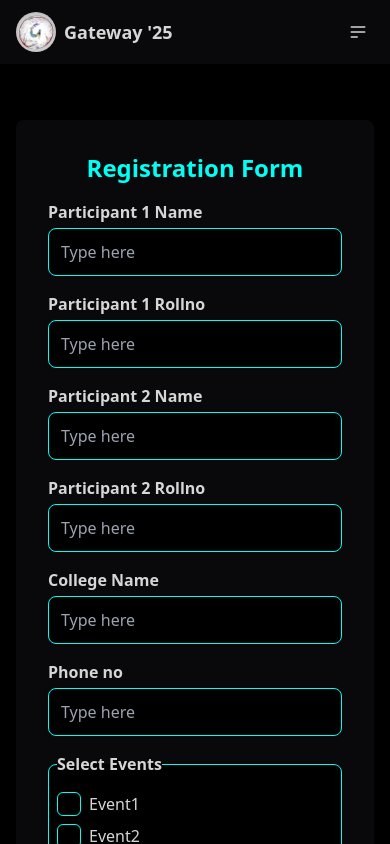
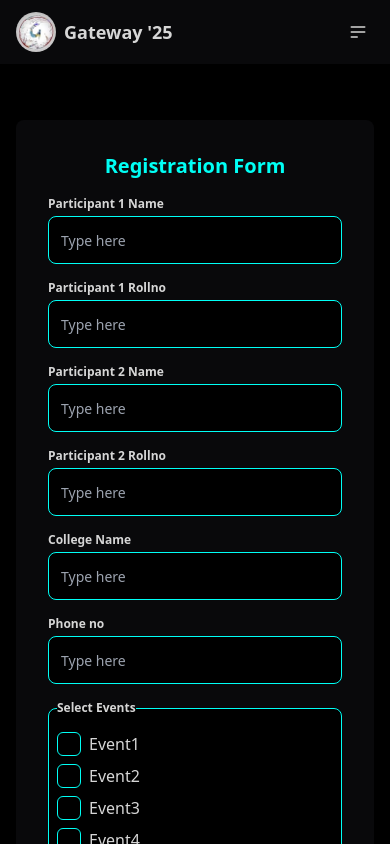
Before and after one commit to subramani03/gateway, a React (Vite) app in the folder frontend/: page /register in a window 390 px wide. Shown: the top 844 px of the page. Built offline with nearby package versions, Linux system fonts and the light colour scheme.

Commit message:
add close registration feature

```diff
--- a/frontend/package.json
+++ b/frontend/package.json
@@ -11,15 +11,18 @@
   },
   "dependencies": {
     "@heroicons/react": "^2.2.0",
+    "@reduxjs/toolkit": "^2.6.1",
     "axios": "^1.8.1",
     "file-saver": "^2.0.5",
     "jspdf": "^3.0.0",
     "jspdf-autotable": "^5.0.2",
     "react": "^19.0.0",
     "react-dom": "^19.0.0",
+    "react-redux": "^9.2.0",
     "react-router-dom": "^7.2.0",
     "react-scroll": "^1.9.3",
     "react-toastify": "^11.0.5",
+    "redux-persist": "^6.0.0",
     "xlsx": "^0.18.5"
   },
   "devDependencies": {
--- a/frontend/src/App.jsx
+++ b/frontend/src/App.jsx
@@ -1,4 +1,4 @@
-import React from 'react'
+import React, { useState } from 'react'
 import { BrowserRouter, Route, Routes } from 'react-router-dom'
 import Body from './Components/Body'
 import Home from './Components/Home'
@@ -8,21 +8,32 @@ import Admin from './Components/Admin'
 import Registration from './Components/Registration'
 import Login from './Components/Login'
 import EventRule from './Components/EventRule'
+import ConfirmationBox from './Components/ConfirmationBox'
+import { Provider } from "react-redux";
+import { PersistGate } from "redux-persist/integration/react"; // Import PersistGate
+import AppStore, { persistor } from './Utils/AppStore'; // Import persistor
 const App = () => {
   return (
+
+    <Provider store={AppStore}>
+      <PersistGate loading={null} persistor={persistor}>
       <BrowserRouter>
         <Routes>
-      <Route path="/" element={<Body/>} >
+          <Route path="/" element={<Body />} >
             <Route path="/" index element={<Home />} />
             <Route path="/event" element={<Event />} />
             <Route path="/about" element={<About />} />
             <Route path="/admin" element={<Admin />} />
-      <Route path="/login" element={<Login/>} />
-      <Route path="/event/:id" element={<EventRule/>} />
-      <Route path="/register" element={<Registration/>} />
+            <Route path="/login" element={<Login />} />
+            <Route path="/ConfirmationBox" element={<ConfirmationBox />} />
+            <Route path="/event/:id" element={<EventRule />} />
+            <Route path="/register" element={<Registration />} />
           </Route>
         </Routes>
       </BrowserRouter>
+      </PersistGate>
+    </Provider>
+
   )
 }
 export default App
--- /dev/null
+++ b/frontend/src/Components/ConfirmationBox.jsx
@@ -0,0 +1,36 @@
+import axios from 'axios';
+import React from 'react'
+import { Link } from 'react-router-dom'
+import { BASE_URL } from '../Utils/constants';
+
+const ConfirmationBox = ({setFilterRegistrationDetails,setRegistrationDetails,setShowConfirmation}) => {
+    const deleteRecords = async () => {
+        try {
+          await axios.delete(`${BASE_URL}deteteRegistration`, {
+            withCredentials: true,
+          });
+          setFilterRegistrationDetails([]);
+          setRegistrationDetails([]);
+        } catch (err) {
+          console.log(err);
+        }
+      };
+    return (
+        <div className='fixed  inset-0 flex justify-center items-center bg-black/90'>
+            <div className='bg-zinc-950 p-8 font-bold'>
+                <p>Do You want to delete all the Registration?</p>
+                <div className='flex justify-around mt-5'>
+                    <button className="border  border-primary  text-primary rounded-full p-2 w-28 hover:bg-primary hover:text-white transition" onClick={()=>{setShowConfirmation(false)}}>
+                        Cancel
+                    </button>
+                    <button className="border  border-red-500  text-red-500 rounded-full p-2 w-28 hover:bg-red-500 hover:text-white transition" onClick={deleteRecords}>
+                        Delete
+                    </button>
+                </div>
+            </div>
+        </div>
+
+    )
+}
+
+export default ConfirmationBox
--- a/frontend/src/Components/Navbar.jsx
+++ b/frontend/src/Components/Navbar.jsx
@@ -9,7 +9,6 @@ const Navbar = () => {
   window.addEventListener('scroll', () => {
     if (window.scrollY > 550) {
       setSticky(true)
-      console.log("sticky"+sticky);
     } else {
       setSticky(false)
     }
--- a/frontend/src/Components/Registration.jsx
+++ b/frontend/src/Components/Registration.jsx
@@ -4,11 +4,11 @@ import { useNavigate } from 'react-router-dom';
 import { ToastContainer, toast } from 'react-toastify';
 import 'react-toastify/dist/ReactToastify.css';
 import { BASE_URL } from '../Utils/constants';
+import { useSelector } from 'react-redux';
 
 const Registration = () => {
-
     const navigate = useNavigate();
-
+    const isRegistrationClose = useSelector(state =>state.registration);
     const [formData, setFormData] = useState({
         Participant1_Name: "",
         Participant1_rollno: "",
@@ -79,59 +79,57 @@ const Registration = () => {
             });
         }
     }
-
-    // const handleSubmit = (e) => {
-    //     e.preventDefault();
-    //     console.log(formData);
-    //     alert("Registration successful!");
-    // };
-
-    return (
+    console.log(isRegistrationClose);
+    {return isRegistrationClose?(
+        <div className='flex justify-center items-center h-96'>
+            <p className='font-semibold'>We're sorry, but registration is currently closed. Stay tuned for upcoming opportunities!</p>
+        </div>
+         ):(
         <div className="flex items-center justify-center min-h-screen p-4 mt-10">
             <div className="bg-zinc-950 p-8 rounded-lg shadow-xl w-full max-w-md">
                 <div className="flex justify-center">
                 </div>
-                <h2 className="text-2xl font-bold text-center text-primary mb-4">Registration Form</h2>
+                <h2 className="text-xl md:text-2xl font-bold text-center text-primary mb-4">Registration Form</h2>
                 <form onSubmit={handleSubmit} className="space-y-4">
                     <fieldset className="fieldset">
-                        <legend className="fieldset-legend font-semibold mb-1">Participant 1 Name</legend>
+                        <legend className="fieldset-legend font-semibold mb-1 md:text-sm text-xs ">Participant 1 Name</legend>
                         <input type="text" placeholder="Type here"
                             name="Participant1_Name"
                             value={formData.Participant1_Name}
                             onChange={handleChange}
-                            className="input w-full p-3 border border-primary rounded-lg focus:ring focus:ring-primary"
+                            className="input text-sm w-full p-3 border border-primary rounded-lg focus:ring focus:ring-primary"
                             required />
                     </fieldset>
                     <fieldset className="fieldset">
-                        <legend className="fieldset-legend font-semibold mb-1">Participant 1 Rollno</legend>
+                        <legend className="fieldset-legend font-semibold mb-1 md:text-sm text-xs">Participant 1 Rollno</legend>
                         <input type="text" placeholder="Type here" name="Participant1_rollno" value={formData.Participant1_rollno} onChange={handleChange}
-                            className="input w-full p-3 border border-primary rounded-lg focus:ring focus:ring-primary"
+                            className="input text-sm w-full p-3 border border-primary rounded-lg focus:ring focus:ring-primary"
                             required />
                     </fieldset>
 
                     <fieldset className="fieldset">
-                        <legend className="fieldset-legend font-semibold mb-1">Participant 2 Name</legend>
+                        <legend className="fieldset-legend font-semibold mb-1 md:text-sm text-xs">Participant 2 Name</legend>
                         <input type="text" placeholder="Type here" name="Participant2_Name" value={formData.Participant2_Name} onChange={handleChange}
-                            className="input w-full p-3 border border-primary rounded-lg focus:ring focus:ring-primary "
+                            className="input text-sm w-full p-3 border border-primary rounded-lg focus:ring focus:ring-primary "
                             />
                     </fieldset>
                     <fieldset className="fieldset">
-                        <legend className="fieldset-legend font-semibold mb-1">Participant 2 Rollno</legend>
+                        <legend className="fieldset-legend font-semibold mb-1 md:text-sm text-xs">Participant 2 Rollno</legend>
                         <input type="text" placeholder="Type here" name="Participant2_rollno" value={formData.Participant2_rollno} onChange={handleChange}
-                            className="input w-full p-3 border border-primary rounded-lg focus:ring focus:ring-primary "
+                            className="input text-sm w-full p-3 border border-primary rounded-lg focus:ring focus:ring-primary "
                             />
                     </fieldset>
 
                     <fieldset className="fieldset">
-                        <legend className="fieldset-legend font-semibold mb-1">College Name</legend>
+                        <legend className="fieldset-legend font-semibold mb-1 md:text-sm text-xs">College Name</legend>
                         <input type="text" placeholder="Type here" name="college" value={formData.college} onChange={handleChange}
-                            className="input w-full p-3 border border-primary rounded-lg focus:ring focus:ring-primary"
+                            className="input text-sm w-full p-3 border border-primary rounded-lg focus:ring focus:ring-primary"
                             required />
                     </fieldset>
                     <fieldset className="fieldset">
-                        <legend className="fieldset-legend font-semibold mb-1">Phone no</legend>
+                        <legend className="fieldset-legend font-semibold mb-1 md:text-sm text-xs">Phone no</legend>
                         <input type="text" placeholder="Type here" name="phoneNo" value={formData.phoneNo} onChange={handleChange}
-                            className="input w-full p-3 border border-primary rounded-lg focus:ring focus:ring-primary"
+                            className="input text-sm w-full p-3 border border-primary rounded-lg focus:ring focus:ring-primary"
                             required />
                     </fieldset>
 
@@ -147,7 +145,7 @@ const Registration = () => {
                     </fieldset> */}
 
                     <fieldset className="fieldset p-2 bg-base-100 border border-primary rounded-lg w-full">
-                        <legend className="fieldset-legend font-bold">Select Events</legend>
+                        <legend className="fieldset-legend font-bold md:text-sm text-xs">Select Events</legend>
 
                         {
                             EventOption.map((events, index) => {
@@ -159,43 +157,29 @@ const Registration = () => {
                                             checked={EventChecked.includes(events)}
                                             onClick={(e) => { handleEventChecked(e) }}
                                             disabled={!EventChecked.includes(events) && EventChecked.length >= 3}
-                                            className="checkbox checkbox-accent border-primary rounded-md checked:bg-primary" />
+                                            className="checkbox text-sm checkbox-accent border-primary rounded-md checked:bg-primary" />
                                         {events}
                                     </label>
                                 )
                             })
                         }
-                        {/* <label className="fieldset-label flex items-center gap-2 my-2">
-                            <input type="checkbox"  className="checkbox" />
-                             Event1
-                        </label>
-                        <label className="fieldset-label flex items-center gap-2 my-2">
-                            <input type="checkbox"  className="checkbox" />
-                             Event2
-                        </label>
-                        <label className="fieldset-label flex items-center gap-2 my-2">
-                            <input type="checkbox"  className="checkbox" />
-                             Event3
-                        </label>
-                        <label className="fieldset-label flex items-center gap-2 my-2">
-                            <input type="checkbox"  className="checkbox" />
-                             Event4
-                        </label> */}
 
                     </fieldset>
-
+                    <div className='flex justify-center '>
                     <button
                         type="submit"
-                        // onClick={notify}
-                        className="w-full font-bold  border-primary border text-xl text-primary  rounded-full p-3 hover:bg-primary hover:text-white transition"
+                        className="text-xs md:text-sm w-32 py-2 px-3 font-semibold mt-6 border-primary border text-base text-primary  rounded-full p-2 hover:bg-primary hover:text-white transition"
                     >
                         Register
                     </button>
+                    </div>
+
                     <ToastContainer />
                 </form>
             </div>
         </div>
     );
 }
+}
 
 export default Registration
--- /dev/null
+++ b/frontend/src/Utils/AppStore.js
@@ -0,0 +1,28 @@
+import { configureStore } from "@reduxjs/toolkit";
+import storage from "redux-persist/lib/storage"; // Use localStorage
+import { persistReducer, persistStore } from "redux-persist";
+import { combineReducers } from "redux";
+import registrationReducer from "./RegistrationSlice";
+
+// Create a persist config
+const persistConfig = {
+    key: "root",
+    storage, // Saves to localStorage
+};
+
+console.log(registrationReducer)
+// Combine reducers (if you have multiple reducers)
+const rootReducer = combineReducers({
+    registration: registrationReducer,
+});
+
+// Wrap the root reducer with persistReducer
+const persistedReducer = persistReducer(persistConfig, rootReducer);
+
+// Create the Redux store
+const Appstore = configureStore({
+    reducer: persistedReducer,
+});
+
+export const persistor = persistStore(Appstore); // Create persistor
+export default Appstore;
```
Also changed, not shown: frontend/src/Components/Admin.jsx (+47 -34 lines), frontend/src/Components/Login.jsx (+7 -5 lines), frontend/src/Utils/RegistrationSlice.js (added, +17 -0 lines), 1 other file (tests, documents, lock files or other folders). Lines whose indentation alone changed are shown as unchanged.
